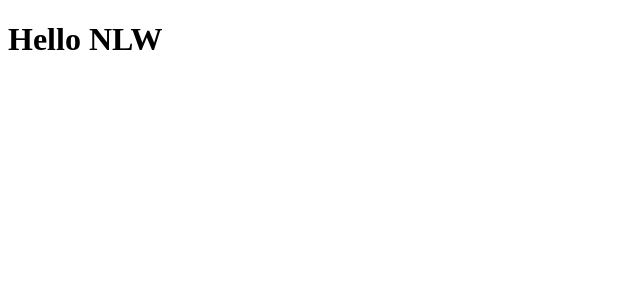
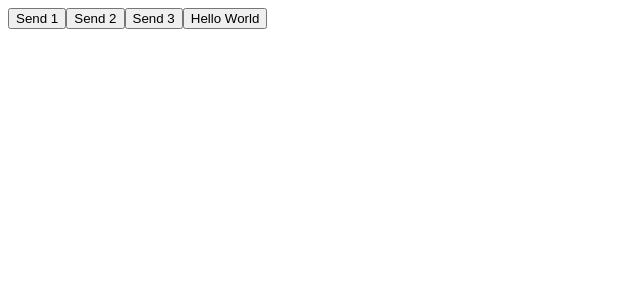
Before and after one commit to GeovaneRigonato/nlw, a React (Vite) app in the folder esports/web/: page / in a window 1280 px wide. Shown: the top 300 px of the page, without its empty margins (0-640 px from the left). Built offline with nearby package versions, Linux system fonts and the light colour scheme.

Commit message:
using components and properties
learning components and properties

```diff
--- a/esports/web/src/App.tsx
+++ b/esports/web/src/App.tsx
@@ -1,5 +1,28 @@
+//components //properties
+
+//component --> capitalized function that returns a set of HTML tags
+
+interface ButtonProps {
+title: string;
+}
+
+function Button(props: ButtonProps) {
+return(
+  <button>
+    {props.title}
+  </button>
+  )
+}
 function App() {
-return <h1>Hello NLW</h1>
+return (
+
+  <div>
+  <Button title="Send 1"/>
+  <Button title="Send 2"/>
+  <Button title="Send 3"/>
+  <Button title="Hello World"/>
+  </div>
+)
 }
 
 export default App
```
